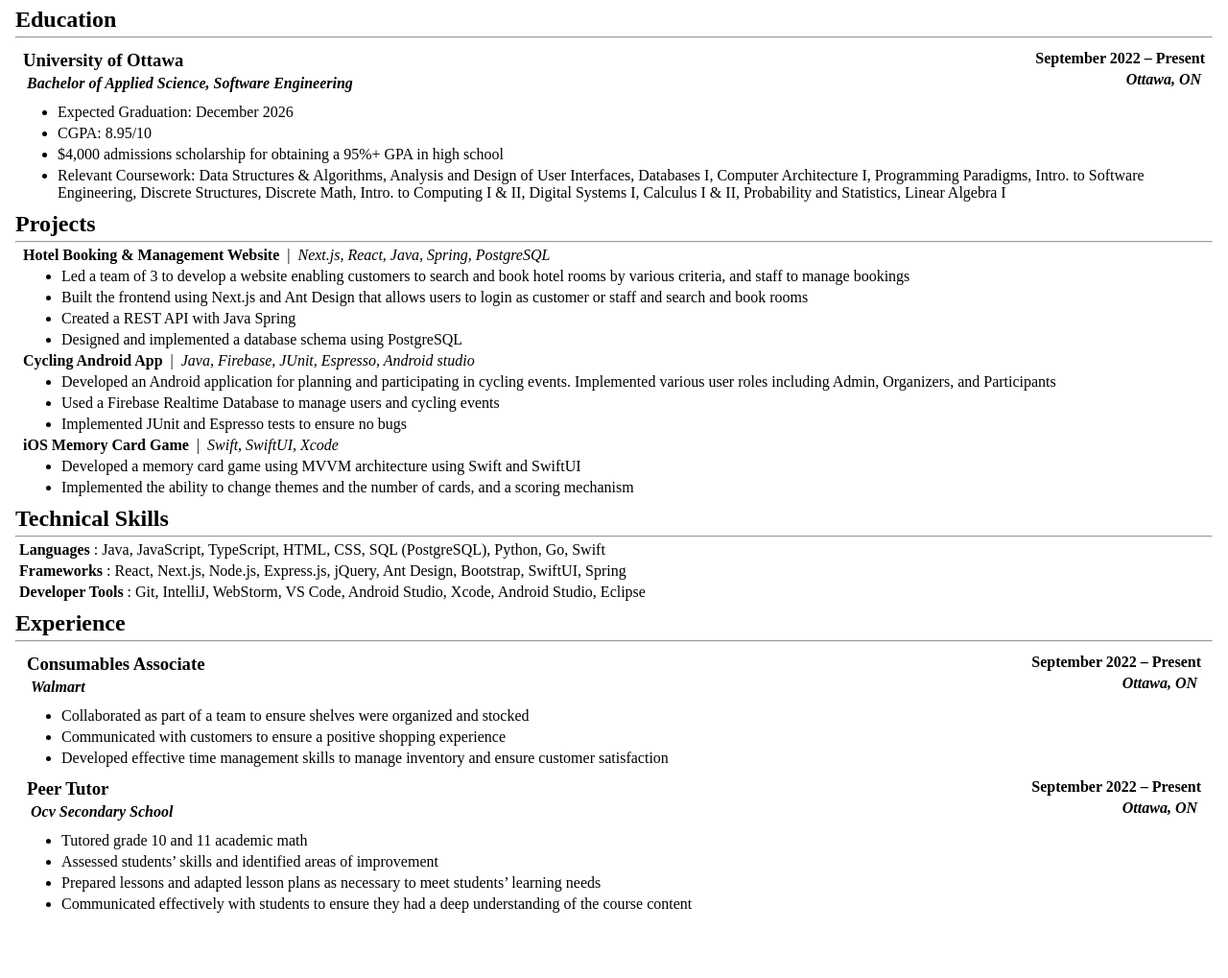
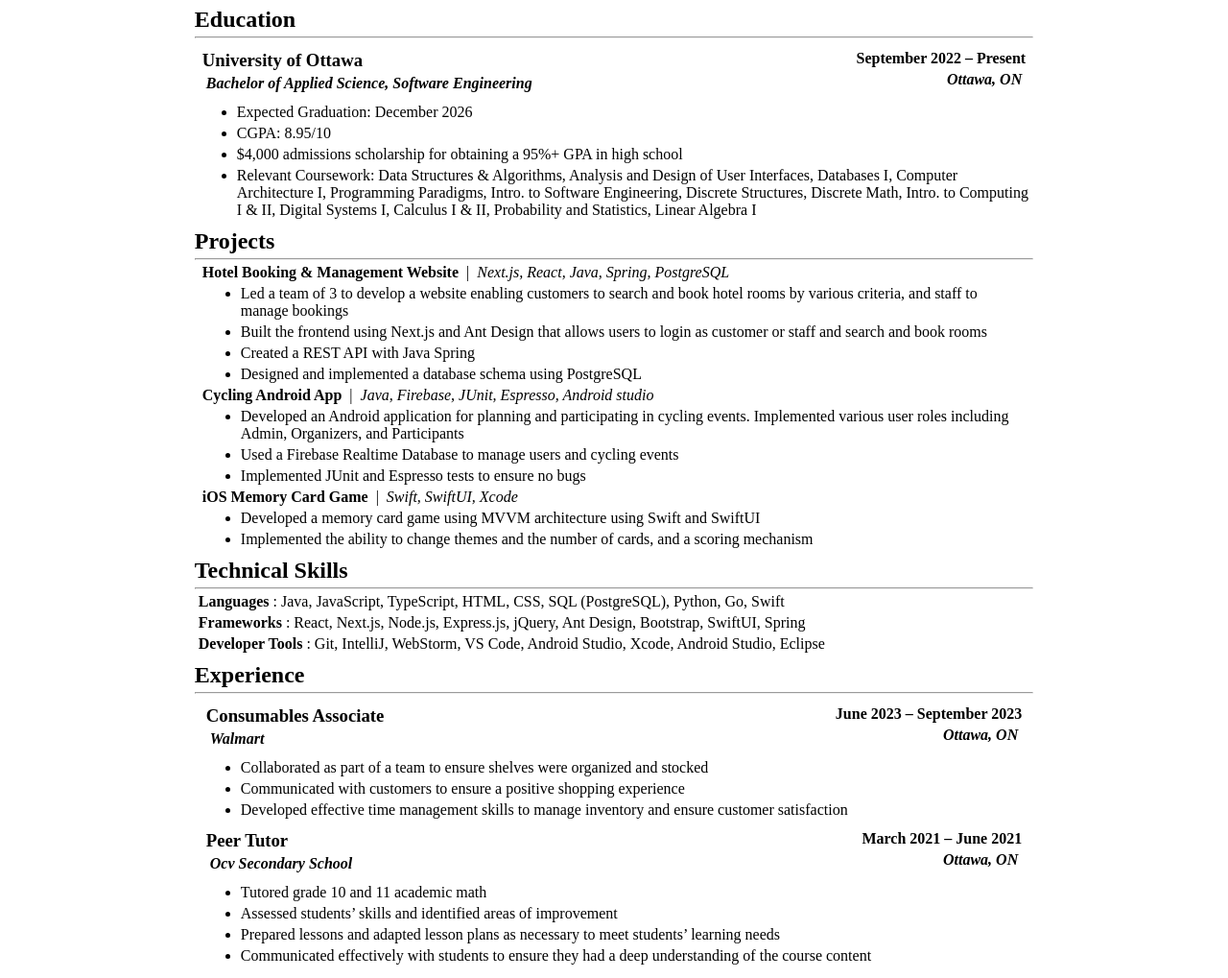
Before and after one commit to Aiden-Garrett/csi3x40_labs, a plain HTML site: page index.html in a window 1280 px wide. Shown: the part 70-1089 px from the top of the page at 96% size. Before the commit the page ends 1035 px from the top, so only its background shows below. Drawn offline with Linux system fonts and the light colour scheme.

Commit message:
styling change

```diff
--- a/index.html
+++ b/index.html
@@ -110,7 +110,7 @@
                 <h4><i>Walmart</i></h4>
             </div>
             <div class="date-location">
-                <h4>September 2022 – Present</h4>
+                <h4>June 2023 – September 2023</h4>
                 <h4><i>Ottawa, ON</i></h4>
             </div>
         </div>
@@ -127,7 +127,7 @@
                 <h4><i>Ocv Secondary School</i></h4>
             </div>
             <div class="date-location">
-                <h4>September 2022 – Present</h4>
+                <h4>March 2021 – June 2021</h4>
                 <h4><i>Ottawa, ON</i></h4>
             </div>
         </div>
--- a/styles.css
+++ b/styles.css
@@ -5,6 +5,11 @@
 
 * {
     margin: 4px;
+}
+
+body {
+    margin-left: 15%;
+    margin-right: 15%;
 }
 
 .section {
```
